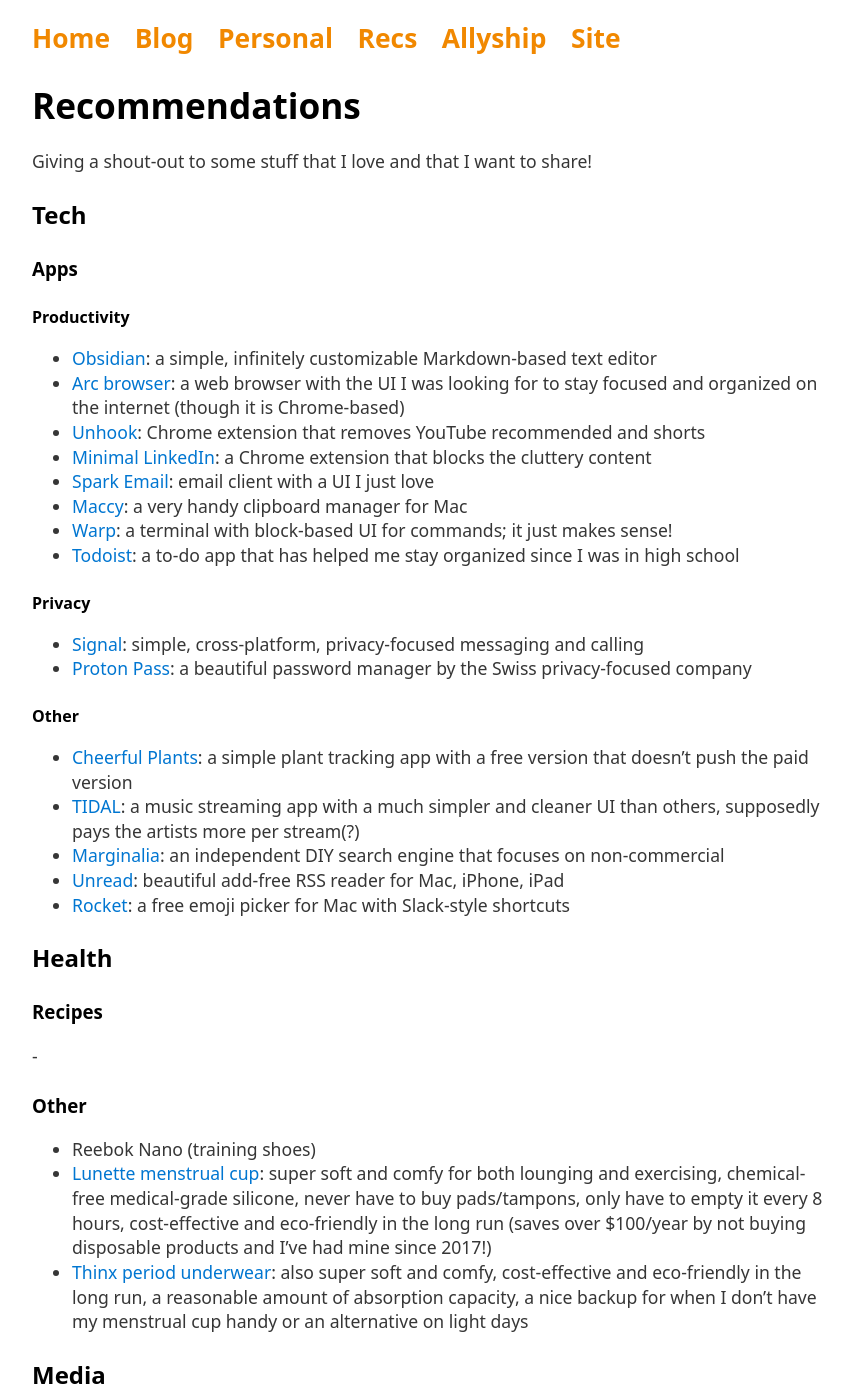
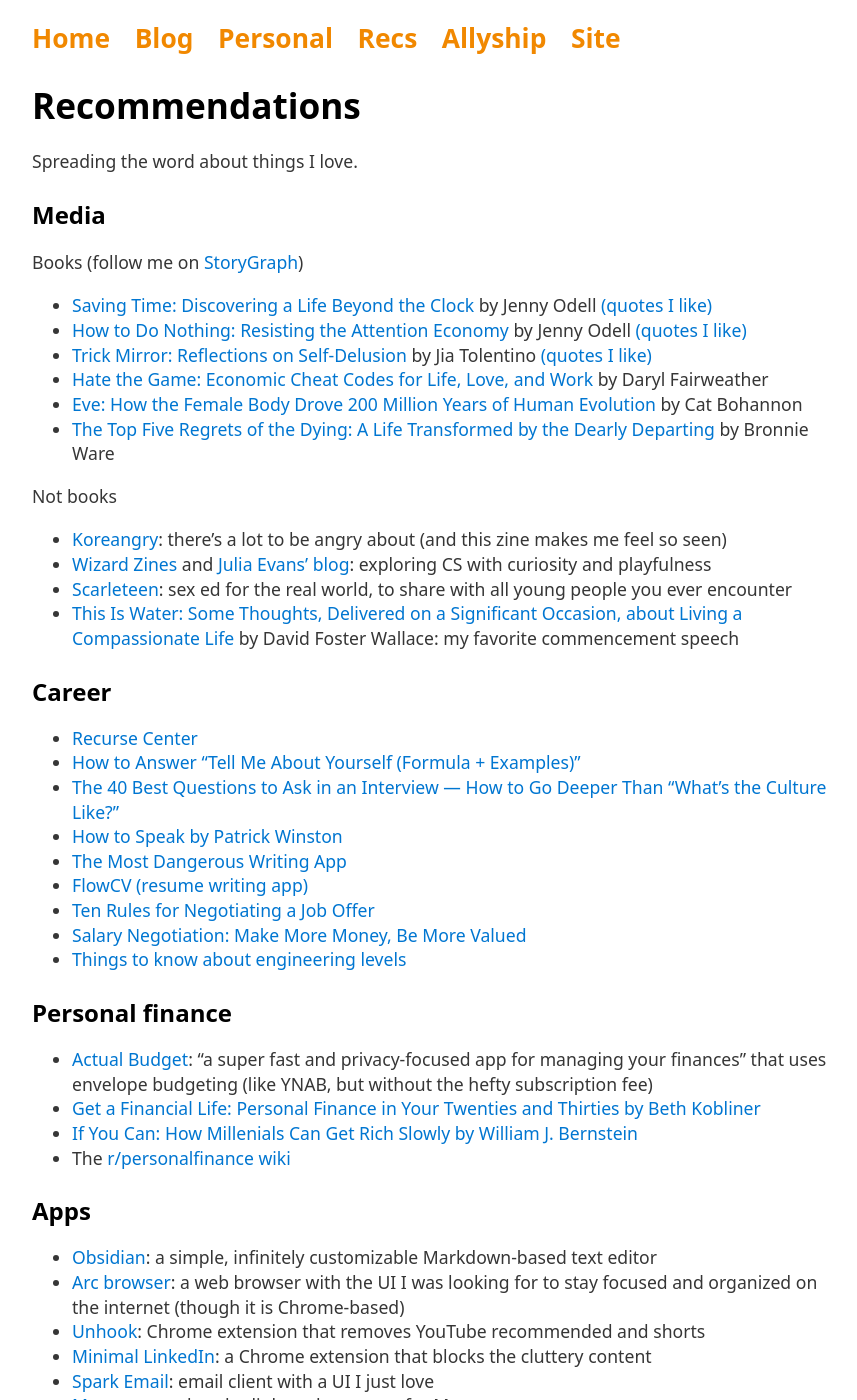
Before and after one commit to grkw/grkw.github.io, a Jekyll site: the page built from pages/recs.md, in a window 1280 px wide and 1400 px high. Shown: the whole window, without its empty margins (208-1065 px from the left). Built offline with Jekyll 4.4.1, drawn with Linux system fonts in a browser that asks for light colours; some of the changed text lies outside the part shown.

Commit message:
Personal and recs updates

```diff
--- a/pages/recs.md
+++ b/pages/recs.md
@@ -6,13 +6,46 @@
 
 # Recommendations
 
-Giving a shout-out to some stuff that I love and that I want to share!
+Spreading the word about things I love.
 
-## Tech
+## Media
 
-### Apps
+Books (follow me on [StoryGraph](https://app.thestorygraph.com/profile/kwakward))
 
-#### Productivity
+- [Saving Time: Discovering a Life Beyond the Clock](https://app.thestorygraph.com/books/9e1f89e8-bdaf-421d-9552-3be30a14d52f) by Jenny Odell [(quotes I like)](http://gracekwak.me/booknotes/saving_time)
+- [How to Do Nothing: Resisting the Attention Economy](https://app.thestorygraph.com/books/94ecd827-f0e4-4876-9db5-40c414e039cc) by Jenny Odell [(quotes I like)](http://gracekwak.me/booknotes/how_to_do_nothing)
+- [Trick Mirror: Reflections on Self-Delusion](https://app.thestorygraph.com/books/8de58506-24c9-4803-8ce9-813c9c35ed62) by Jia Tolentino [(quotes I like)](http://gracekwak.me/booknotes/trick_mirror)
+- [Hate the Game: Economic Cheat Codes for Life, Love, and Work](https://app.thestorygraph.com/books/e750f845-fa17-40c0-bd0a-225edfa4fe7e) by Daryl Fairweather
+- [Eve: How the Female Body Drove 200 Million Years of Human Evolution](https://app.thestorygraph.com/books/368af03f-bcb2-43bd-a228-a46d7686e67e) by Cat Bohannon
+- [The Top Five Regrets of the Dying: A Life Transformed by the Dearly Departing](https://app.thestorygraph.com/books/96416dba-de71-46a1-9477-f900ce227bea) by Bronnie Ware
+
+Not books
+
+- [Koreangry](https://koreangry.com/): there's a lot to be angry about (and this zine makes me feel so seen)
+- [Wizard Zines](https://wizardzines.com/) and [Julia Evans' blog](https://jvns.ca/): exploring CS with curiosity and playfulness
+- [Scarleteen](https://www.scarleteen.com/): sex ed for the real world, to share with all young people you ever encounter
+- [This Is Water: Some Thoughts, Delivered on a Significant Occasion, about Living a Compassionate Life](https://app.thestorygraph.com/books/973cd8bd-7df6-4f19-9ec8-a4af0168fb17) by David Foster Wallace: my favorite commencement speech
+
+## Career
+
+- [Recurse Center](https://www.recurse.com/)
+- [How to Answer "Tell Me About Yourself (Formula + Examples)"](https://kristina.substack.com/p/how-to-answer-tell-me-about-yourself)
+- [The 40 Best Questions to Ask in an Interview — How to Go Deeper Than “What’s the Culture Like?”](https://review.firstround.com/the-40-best-questions-to-ask-in-an-interview-how-to-go-deeper-than-whats-the-culture-like/)
+- [How to Speak by Patrick Winston](https://youtu.be/Unzc731iCUY?si=MGBxPFKNHp1O3GcY)
+- [The Most Dangerous Writing App](https://www.squibler.io/dangerous-writing-prompt-app/)
+- [FlowCV (resume writing app)](https://flowcv.com)
+- [Ten Rules for Negotiating a Job Offer](https://haseebq.com/my-ten-rules-for-negotiating-a-job-offer/)
+- [Salary Negotiation: Make More Money, Be More Valued](https://www.kalzumeus.com/2012/01/23/salary-negotiation/)
+- [Things to know about engineering levels](https://charity.wtf/2020/09/14/useful-things-to-know-about-engineering-levels/)
+
+## Personal finance
+
+- [Actual Budget](https://actualbudget.org/): "a super fast and privacy-focused app for managing your finances" that uses envelope budgeting (like YNAB, but without the hefty subscription fee)
+- [Get a Financial Life: Personal Finance in Your Twenties and Thirties by Beth Kobliner](https://app.thestorygraph.com/books/751d8e95-33f7-43a1-9d7e-2d8426f65ecf)
+- [If You Can: How Millenials Can Get Rich Slowly by William J. Bernstein](https://www.etf.com/docs/IfYouCan.pdf)
+- The [r/personalfinance wiki](https://www.reddit.com/r/personalfinance/wiki/readinglist/)
+
+## Apps
 
 - [Obsidian](https://obsidian.md/): a simple, infinitely customizable Markdown-based text editor
 - [Arc browser](https://arc.net/): a web browser with the UI I was looking for to stay focused and organized on the internet (though it is Chrome-based)
@@ -22,50 +55,36 @@
 - [Maccy](https://maccy.app/): a very handy clipboard manager for Mac
 - [Warp](https://warp.dev/): a terminal with block-based UI for commands; it just makes sense!
 - [Todoist](https://todoist.com/): a to-do app that has helped me stay organized since I was in high school
-
-#### Privacy
-
 - [Signal](https://signal.org/): simple, cross-platform, privacy-focused messaging and calling
 - [Proton Pass](https://protonmail.com/password-manager): a beautiful password manager by the Swiss privacy-focused company
-
-#### Other
-
 - [Cheerful Plants](https://apps.apple.com/us/app/cheerful-plants/id1592577372): a simple plant tracking app with a free version that doesn't push the paid version
 - [TIDAL](https://tidal.com/): a music streaming app with a much simpler and cleaner UI than others, supposedly pays the artists more per stream(?)
 - [Marginalia](https://search.marginalia.nu/): an independent DIY search engine that focuses on non-commercial
 - [Unread](https://www.goldenhillsoftware.com/unread/): beautiful add-free RSS reader for Mac, iPhone, iPad
-- [Rocket](https://matthewpalmer.net/rocket/): a free emoji picker for Mac with Slack-style shortcuts
 
 ## Health
 
 ### Recipes
 
--
+I am (slowly but surely) becoming more vegetarian and often vegan. Here are a few of my favorite recipes:
+
+Mains
+
+- [Air Fryer Tempeh](https://myquietkitchen.com/wprm_print/air-fryer-tempeh-recipe)
+- [Baked Tempeh](https://doronyoga.com/baked-tempeh/)
+- [Miso Tofu](https://naturallieplantbased.com/wprm_print/miso-tofu-recipe)
+- [Miso Salmon](https://cooking.nytimes.com/recipes/1025204-miso-roasted-salmon)
+- [Butternut Squash Soup](https://carlsbadcravings.com/wprm_print/best-butternut-squash-soup)
+- [Doenjang Lentil Soup](https://thekoreanvegan.com/easy-delicious-doenjang-lentil-soup/)
+- [Lentil Kale Salad](https://5itemsorless.com/wprm_print/quick-easy-lentil-kale-salad-healthy-no-cook-recipe)
+
+Snacks
+
+- [Beet Hummus](https://mydoctor.kaiserpermanente.org/ncal/Images/Lifestyle%20Medicine%20Recipes%20-%20Snacks_tcm75-2480291.pdf) and other [Kaiser lifestyle medicine](https://mydoctor.kaiserpermanente.org/ncal/article/recipes-sca-general-2460736) recipes
+- Chia seed pudding: literally just mix chia seeds with a plant-based milk of your choice and put it in the fridge overnight
 
 ### Other
 
 - Reebok Nano (training shoes)
 - [Lunette menstrual cup](https://store.lunette.com/): super soft and comfy for both lounging and exercising, chemical-free medical-grade silicone, never have to buy pads/tampons, only have to empty it every 8 hours, cost-effective and eco-friendly in the long run (saves over $100/year by not buying disposable products and I've had mine since 2017!)
 - [Thinx period underwear](https://www.thinx.com/): also super soft and comfy, cost-effective and eco-friendly in the long run, a reasonable amount of absorption capacity, a nice backup for when I don't have my menstrual cup handy or an alternative on light days
-
-## Media
-
-### Books
-
-Follow me on [StoryGraph](https://app.thestorygraph.com/profile/kwakward)
-
-- _Saving Time: Discovering a Life Beyond the Clock_ by Jenny Odell [(quotes I like)](http://gracekwak.me/booknotes/saving_time)
-- _How to Do Nothing: Resisting the Attention Economy_ by Jenny Odell [(quotes I like)](http://gracekwak.me/booknotes/how_to_do_nothing)
-- _Trick Mirror: Reflections on Self-Delusion_ by Jia Tolentino [(quotes I like)](http://gracekwak.me/booknotes/trick_mirror)
-
-## Career
-
-- [Wizard Zines](https://wizardzines.com/) and [Julia Evans' blog](https://jvns.ca/) in general
-- [How to Answer "Tell Me About Yourself (Formula + Examples)"](https://kristina.substack.com/p/how-to-answer-tell-me-about-yourself)
-- [The 40 Best Questions to Ask in an Interview — How to Go Deeper Than “What’s the Culture Like?”](https://review.firstround.com/the-40-best-questions-to-ask-in-an-interview-how-to-go-deeper-than-whats-the-culture-like/)
-- [How to Speak by Patrick Winston](https://youtu.be/Unzc731iCUY?si=MGBxPFKNHp1O3GcY)
-- [The Most Dangerous Writing App](https://www.squibler.io/dangerous-writing-prompt-app/)
-- [FlowCV (resume writing app)](https://flowcv.com)
-- [Ten Rules for Negotiating a Job Offer](https://haseebq.com/my-ten-rules-for-negotiating-a-job-offer/)
-- [Things to know about engineering levels](https://charity.wtf/2020/09/14/useful-things-to-know-about-engineering-levels/)
-- [Salary Negotiation: Make More Money, Be More Valued](https://www.kalzumeus.com/2012/01/23/salary-negotiation/)
```
Also changed, not shown: pages/personal.md (+5 -4 lines).
